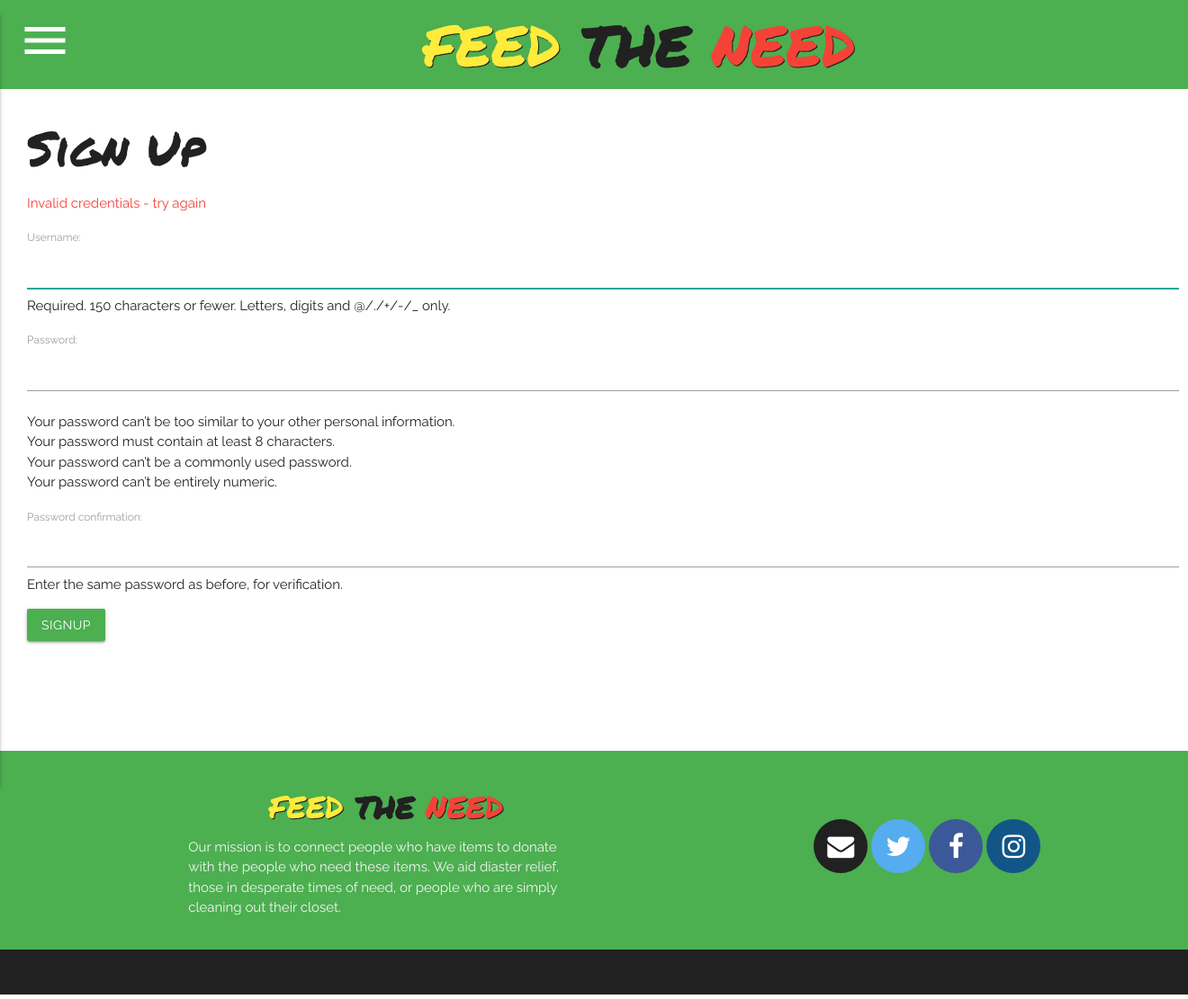
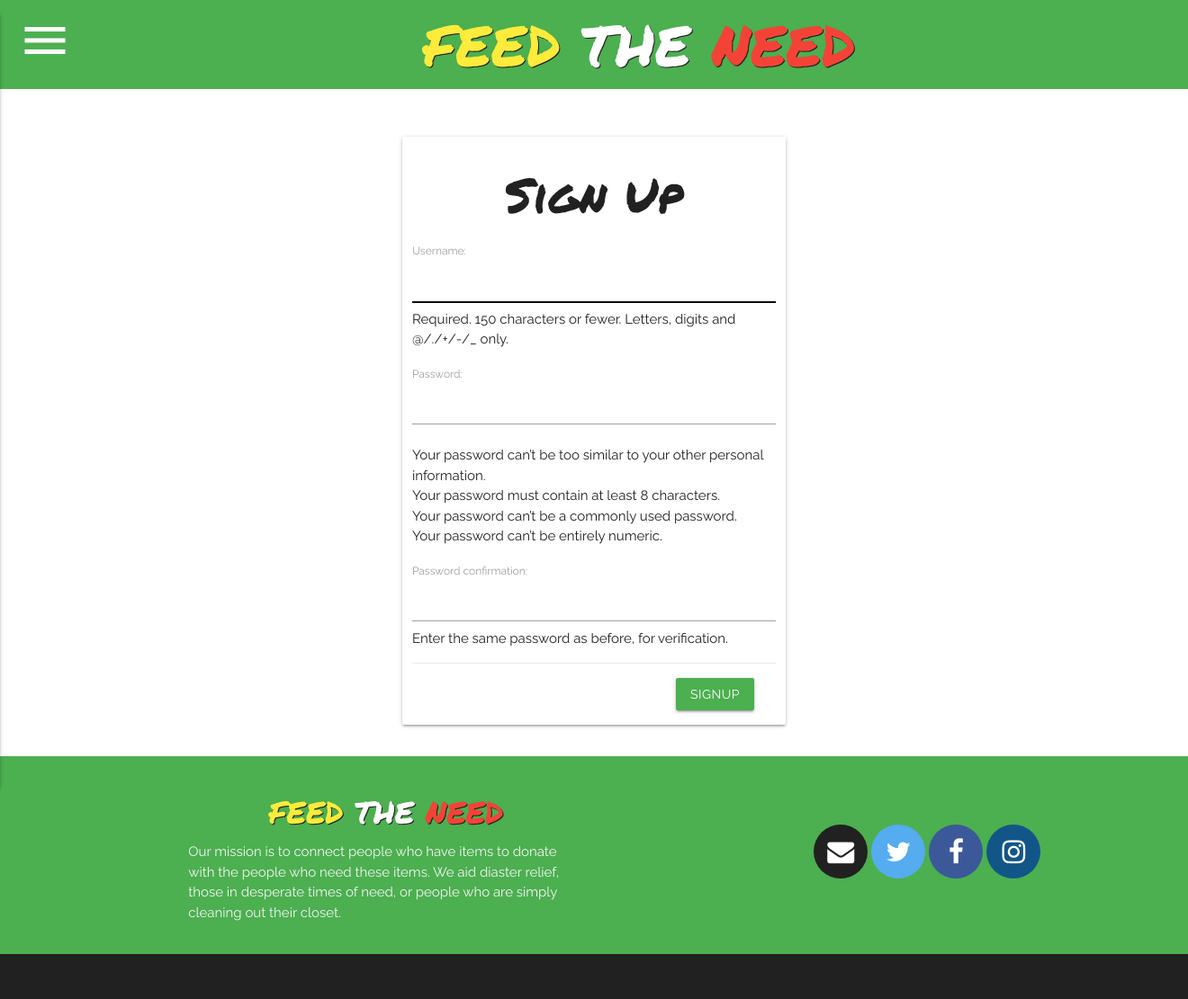
Before and after one commit to KarenkSmith/feed-the-need, a Django app: page /accounts/signup in a window 1320 px wide. Shown: the whole page at 90% size. Run offline with Django 3.2, Linux system fonts and the light colour scheme.

Commit message:
more design

```diff
--- a/main/static/css/style.css
+++ b/main/static/css/style.css
@@ -2,6 +2,9 @@ html, body {
 	height: 100%;
 	margin: 0;
 	padding: 0;
+}
+main {
+	margin: 0px 30px;
 }
 
 body {
@@ -14,7 +17,7 @@ font-family: 'Raleway', sans-serif;
 }
 
 h2 {
-text-align: left;
+text-align: center;
 font-family: 'Permanent Marker', cursive;
 color: #212121;
 }
@@ -28,11 +31,30 @@ text-shadow: 1px 1px #212121;
 input {
 font-family: 'Raleway', sans-serif;
 }
-
-
+input:not([type]):focus:not([readonly]),
+input[type="text"]:not(.browser-default):focus:not([readonly]),
+input[type="password"]:not(.browser-default):focus:not([readonly]),
+input[type="email"]:not(.browser-default):focus:not([readonly]),
+input[type="url"]:not(.browser-default):focus:not([readonly]),
+input[type="time"]:not(.browser-default):focus:not([readonly]),
+input[type="date"]:not(.browser-default):focus:not([readonly]),
+input[type="datetime"]:not(.browser-default):focus:not([readonly]),
+input[type="datetime-local"]:not(.browser-default):focus:not([readonly]),
+input[type="tel"]:not(.browser-default):focus:not([readonly]),
+input[type="number"]:not(.browser-default):focus:not([readonly]),
+input[type="search"]:not(.browser-default):focus:not([readonly]),
+textarea.materialize-textarea:focus:not([readonly]) {
+	border-bottom: 1px solid black;
+	-webkit-box-shadow: 0 1px 0 0 black;
+	box-shadow: 0 1px 0 0 black;
+	background: transparent !important;
+	background-color: transparent !important;
+}
 main {
 flex: 4 0 calc(100% - 64px);
 }
+
+/* hamburger menu icon */
 
 i.icon-yellow {
 	color: white;
@@ -49,6 +71,7 @@ padding: 0 15px;
 	font-size: inherit;
 }
 
+/* slide out nav bar */
 #slide-out > li > a {
 	color: #ffffff !important;
 	text-decoration: none;
@@ -56,7 +79,6 @@ padding: 0 15px;
 	font-family: 'Permanent Marker', cursive;
 	text-align: center;
 }
-
 nav ul {
 list-style: none;
 margin: 10px;
@@ -64,6 +86,8 @@ padding: 0;
 display: flex;
 justify-content: space-around;
 }
+
+
 
 footer {
 font-family: 'Raleway', sans-serif;
--- a/main/templates/base.html
+++ b/main/templates/base.html
@@ -12,12 +12,11 @@
 	<link type="text/css" rel="stylesheet"
 		href="https://cdnjs.cloudflare.com/ajax/libs/materialize/1.0.0/css/materialize.min.css" />
 	<link rel="stylesheet" href="https://cdnjs.cloudflare.com/ajax/libs/font-awesome/4.7.0/css/font-awesome.min.css">
-	<link href="https://fonts.googleapis.com/css?family=Permanent+Marker|Raleway" rel="stylesheet">
+	<link href="https://fonts.googleapis.com/css?family=Oswald|Permanent+Marker|Raleway" rel="stylesheet">
 	<link type="text/css" rel='stylesheet' href="{% static 'css/style.css' %}" />
 </head>
 
 <body>
-
 	<nav>
 	</nav>
 
@@ -51,7 +50,7 @@
 		<li><i class="medium material-icons icon-yellow">menu</i></li>
 		<li><h1 class="brand-logo" style="margin:0 50px">
 			<span class="yellow-text">FEED</span>
-			<span class="grey-text text-darken-4">THE</span>
+			<span class="white-text">THE</span>
 			<span class="red-text">NEED</span>
 		</h1></li>
 		<li></li>
@@ -60,7 +59,7 @@
 
 
 
-	<main class="container" style="width: 100%; padding: 0; margin: 0 30px">
+	<main class="container" style="width: 100%;">
 		{% block content %}
 		{% endblock %}
 	</main>
@@ -71,7 +70,7 @@
 				<div class="col l6 s12">
 					<h4>
 					<span class="yellow-text">FEED</span>
-					<span class="grey-text text-darken-4">THE</span>
+					<span class="white-text">THE</span>
 					<span class="red-text">NEED</span>
 					</h4>
 					<p class="grey-text text-lighten-4">
--- a/main/templates/registration/signup.html
+++ b/main/templates/registration/signup.html
@@ -1,14 +1,24 @@
 {% extends 'base.html' %}
 {% block content %}
 
-<h2>Sign Up</h2>
+<br>
+<br>
+<div class="valign-wrapper row login-box">
+    <div class="col card hoverable s10 pull-s1 m6 pull-m3 l4 pull-l4">
+    <h2>Sign Up</h2>
+    <!-- {% if error_message %}
+    <p class="red-text">{{ error_message }}</p>
+    {% endif %} -->
+    <form method="post" action="{% url 'signup' %}">
+      {% csrf_token %}
+      {{ form.as_p }}
+      <div class="card-action right-align">
+      <input type="submit" class="green btn" value="signup">
+    </div>
+    </form>
 
-{% if error_message %}<p class="red-text">{{ error_message }}</p>{% endif %}
+  </div>
+</div>
 
-<form method="post" action="{% url 'signup' %}">
-  {% csrf_token %}
-  {{ form.as_p }}
- <input type="submit" class="green btn" value="signup">
-</form>
 
 {% endblock %}
```
Also changed, not shown: main/templates/registration/login.html (+8 -2 lines).
